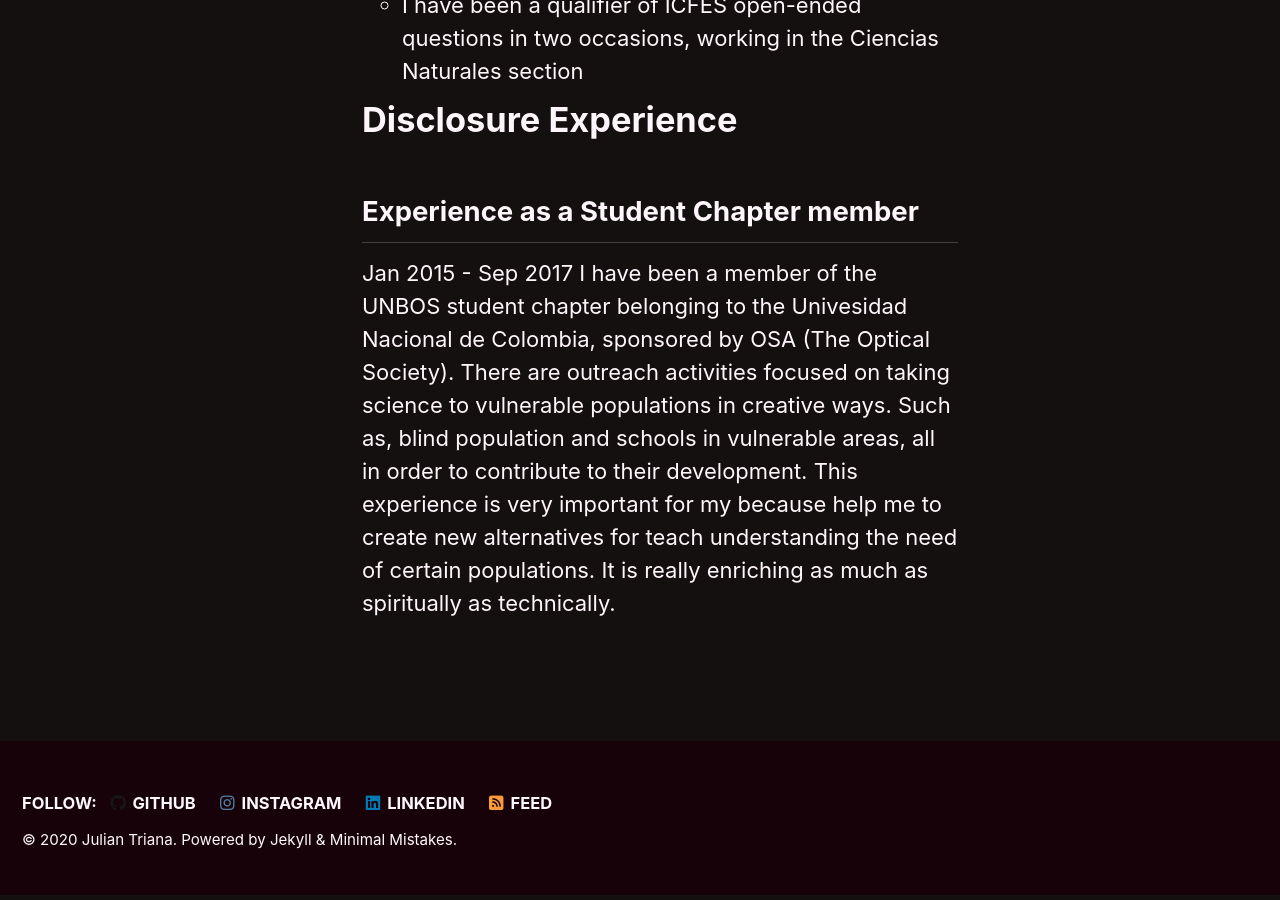
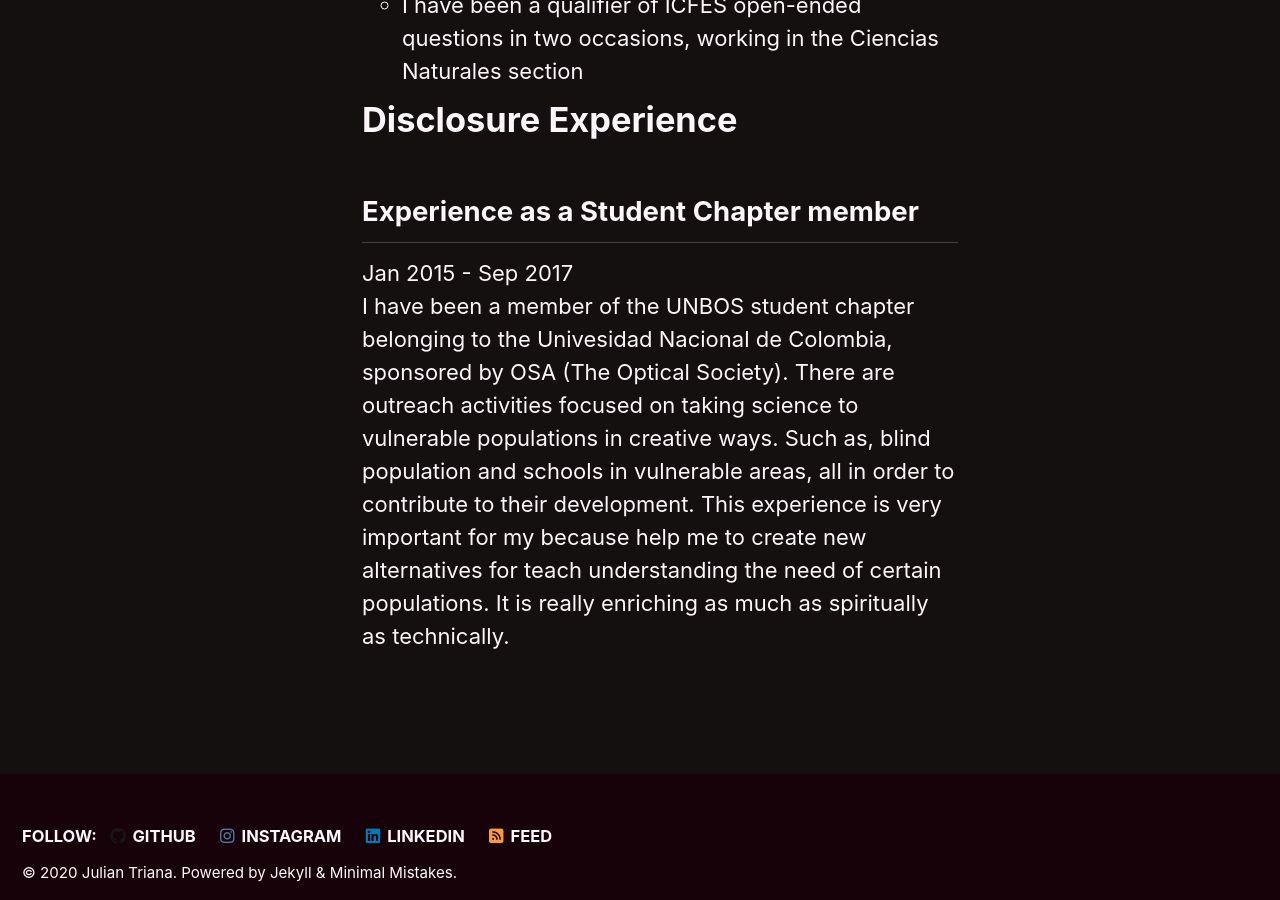
Before and after one commit to vcobop/cv, a Jekyll site: the page built from Experience.md, in a window 1280 px wide and 900 px high, scrolled down 1335 px. Built offline with Jekyll 4.4.1, drawn with Linux system fonts in a browser that asks for light colours; cached includes are drawn as plain includes; nearby versions of some CDN libraries.

```diff
--- a/Experience.md
+++ b/Experience.md
@@ -30,6 +30,6 @@ layout: single
 
 
 <h1>Disclosure Experience</h1>
-<h2>Experience as a Student Chapter member</h2>   Jan 2015 - Sep 2017
+<h2>Experience as a Student Chapter member</h2>   Jan 2015 - Sep 2017<br>
 
 I have been a member of the UNBOS student chapter belonging to the Univesidad Nacional de Colombia, sponsored by OSA (The Optical Society). There are outreach activities focused on taking science to vulnerable populations in creative ways. Such as, blind population and schools in vulnerable areas, all in order to contribute to their development. This experience is very important for my because help me to create new alternatives for teach understanding the need of certain populations. It is really enriching as much as spiritually as technically.
```
